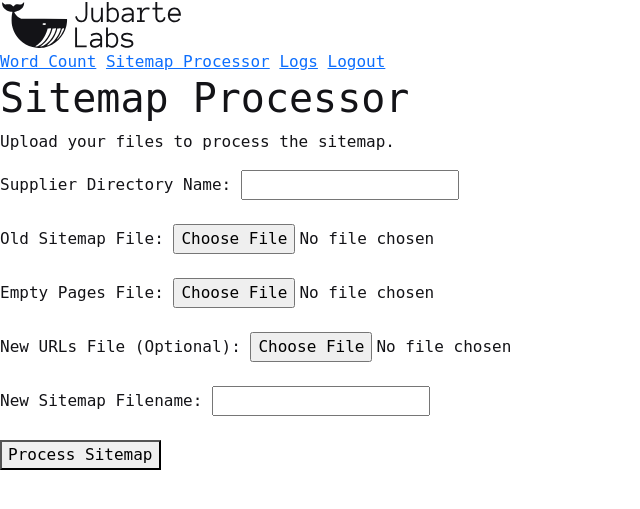
After one commit to Jubarte-Labs/jubarte-labs-site, a Flask app: page /tools/sitemap-processor in a window 1280 px wide. The commit adds this page. Shown: the top 509 px of the page, without its empty margins (0-640 px from the left). Run offline with Flask 3, Linux system fonts and the light colour scheme; the visitor is signed in with stand-in values (Sample User, id 1); parts of the project's set-up code (start-up, migrations or seed data) failed here and were passed over.

Commit message:
feat: Integrate Sitemap Cleaner into client labs area
This commit integrates the `sitemap_cleaner` package into the client labs area of the `jubarte-labs-site`.

Key changes:
- Adds the `sitemap-tool` package as a dependency from its private GitHub repository.
- Creates a new Blueprint for the sitemap cleaner tool, including a route and a template for the user interface.
- Registers the new Blueprint in the main Flask application.
- Adds a navigation link to the new tool in the client labs dashboard.
- Creates an `uploads` folder for file uploads and adds it to the `.gitignore` file.
- Cleans up the codebase by updating the `.gitignore` file and removing unnecessary files.
- Fixes code quality issues in `database.py`.

Note: The private `sitemap-tool` dependency could not be installed in the development environment, even with the `GITHUB_PAT` secret. As a result, the tests and frontend verification for this feature could not be completed. The full functionality of the sitemap cleaner tool depends on the successful installation of this package in the deployment environment.

```diff
--- a/client_labs/app.py
+++ b/client_labs/app.py
@@ -8,6 +8,7 @@ from wtforms.validators import DataRequired
 from dotenv import load_dotenv
 from .tools import word_count
 from . import database
+from .blueprints.sitemap_tool.routes import sitemap_tool_bp
 
 # Load environment variables from .env file
 load_dotenv()
@@ -17,10 +18,14 @@ app = Flask(__name__, static_folder='../assets', static_url_path='/assets')
 
 # Configuration
 app.secret_key = os.getenv("FLASK_SECRET_KEY")
+app.config["WTF_CSRF_ENABLED"] = os.getenv("WTF_CSRF_ENABLED", "True").lower() in ['true', '1', 't']
 
 # Initialize database
 with app.app_context():
     database.init_db()
+
+# Register blueprints
+app.register_blueprint(sitemap_tool_bp)
 
 # --- Forms ---
 class LoginForm(FlaskForm):
--- /dev/null
+++ b/client_labs/blueprints/sitemap_tool/routes.py
@@ -0,0 +1,61 @@
+import os
+from flask import Blueprint, render_template, request, redirect, url_for, session, current_app
+from functools import wraps
+from werkzeug.utils import secure_filename
+from ... import database
+from sitemap_tool.main import run_tool_full_process
+
+sitemap_tool_bp = Blueprint('sitemap_tool', __name__, template_folder='templates')
+
+def login_required(f):
+    @wraps(f)
+    def decorated_function(*args, **kwargs):
+        if not session.get("logged_in"):
+            return redirect(url_for("login"))
+        return f(*args, **kwargs)
+    return decorated_function
+
+@sitemap_tool_bp.route("/tools/sitemap-processor", methods=["GET", "POST"])
+@login_required
+def sitemap_processor():
+    if request.method == "POST":
+        # 1. Get form data and files
+        supplier_dir = request.form.get('supplier_dir')
+        old_sitemap_file = request.files['old_sitemap_file']
+        empty_pages_file = request.files['empty_pages_file']
+        new_urls_file = request.files.get('new_urls_file') # Optional
+        new_sitemap_filename = request.form.get('new_sitemap_filename')
+
+        # 2. Create a unique, secure directory for this job
+        upload_path = os.path.join(current_app.root_path, 'uploads', secure_filename(supplier_dir))
+        os.makedirs(upload_path, exist_ok=True)
+
+        # 3. Save uploaded files
+        old_sitemap_filename_s = secure_filename(old_sitemap_file.filename)
+        empty_pages_filename_s = secure_filename(empty_pages_file.filename)
+        old_sitemap_file.save(os.path.join(upload_path, old_sitemap_filename_s))
+        empty_pages_file.save(os.path.join(upload_path, empty_pages_filename_s))
+
+        new_urls_filename_s = None
+        if new_urls_file:
+            new_urls_filename_s = secure_filename(new_urls_file.filename)
+            new_urls_file.save(os.path.join(upload_path, new_urls_filename_s))
+
+        # 4. Call the tool's main function
+        result_string = run_tool_full_process(
+            supplier_dir_absolute=upload_path,
+            old_sitemap_filename=old_sitemap_filename_s,
+            empty_pages_filename=empty_pages_filename_s,
+            new_sitemap_filename=secure_filename(new_sitemap_filename),
+            new_urls_filename=new_urls_filename_s
+        )
+
+        # 5. Log and render result
+        with database.get_db_connection() as client:
+            client.execute(
+                "INSERT INTO logs (tool_name, input_data, output_data) VALUES (?, ?, ?)",
+                ("sitemap_processor", f"Directory: {supplier_dir}", result_string)
+            )
+        return render_template("sitemap_tool.html", result=result_string)
+
+    return render_template("sitemap_tool.html", result=None)
--- a/client_labs/database.py
+++ b/client_labs/database.py
@@ -5,12 +5,8 @@ def get_db_connection():
     """Establishes a connection to the Turso database."""
     url = os.getenv("TURSO_DATABASE_URL")
     auth_token = os.getenv("TURSO_AUTH_TOKEN")
-    if not url:
-    url = os.getenv("TURSO_DATABASE_URL")
-    auth_token = os.getenv("TURSO_AUTH_TOKEN")
     if not url or not auth_token:
         raise ValueError("TURSO_DATABASE_URL and TURSO_AUTH_TOKEN environment variables must be set")
-    return libsql_client.create_client_sync(url=url, auth_token=auth_token)
     return libsql_client.create_client_sync(url=url, auth_token=auth_token)
 
 def init_db():
--- a/client_labs/templates/layout.html
+++ b/client_labs/templates/layout.html
@@ -16,6 +16,7 @@
             <div>
                 {% if session.logged_in %}
                     <a href="{{ url_for('tool_1') }}">Word Count</a>
+                    <a href="{{ url_for('sitemap_tool.sitemap_processor') }}">Sitemap Processor</a>
                     <a href="{{ url_for('logs') }}">Logs</a>
                     <a href="{{ url_for('logout') }}">Logout</a>
                 {% endif %}
--- /dev/null
+++ b/client_labs/templates/sitemap_tool.html
@@ -0,0 +1,39 @@
+{% extends "layout.html" %}
+{% block content %}
+<h1>Sitemap Processor</h1>
+<p>Upload your files to process the sitemap.</p>
+
+<form method="post" enctype="multipart/form-data">
+    <div>
+        <label for="supplier_dir">Supplier Directory Name:</label>
+        <input type="text" id="supplier_dir" name="supplier_dir" required>
+    </div>
+    <br>
+    <div>
+        <label for="old_sitemap_file">Old Sitemap File:</label>
+        <input type="file" id="old_sitemap_file" name="old_sitemap_file" required>
+    </div>
+    <br>
+    <div>
+        <label for="empty_pages_file">Empty Pages File:</label>
+        <input type="file" id="empty_pages_file" name="empty_pages_file" required>
+    </div>
+    <br>
+    <div>
+        <label for="new_urls_file">New URLs File (Optional):</label>
+        <input type="file" id="new_urls_file" name="new_urls_file">
+    </div>
+    <br>
+    <div>
+        <label for="new_sitemap_filename">New Sitemap Filename:</label>
+        <input type="text" id="new_sitemap_filename" name="new_sitemap_filename" required>
+    </div>
+    <br>
+    <button type="submit">Process Sitemap</button>
+</form>
+
+{% if result %}
+<h2>Result</h2>
+<pre>{{ result }}</pre>
+{% endif %}
+{% endblock %}
--- a/requirements.txt
+++ b/requirements.txt
@@ -3,3 +3,4 @@ python-dotenv==1.1.1
 libsql-client==0.3.1
 gunicorn==23.0.0
 Flask-WTF==1.2.1
+sitemap-tool @ git+https://${GITHUB_PAT}@github.com/Jubarte-Labs/prj-carpets-sitemap-cleaning.git
```
Also changed, not shown: client_labs/templates/login.html (+11 -8 lines), 1 other file.
